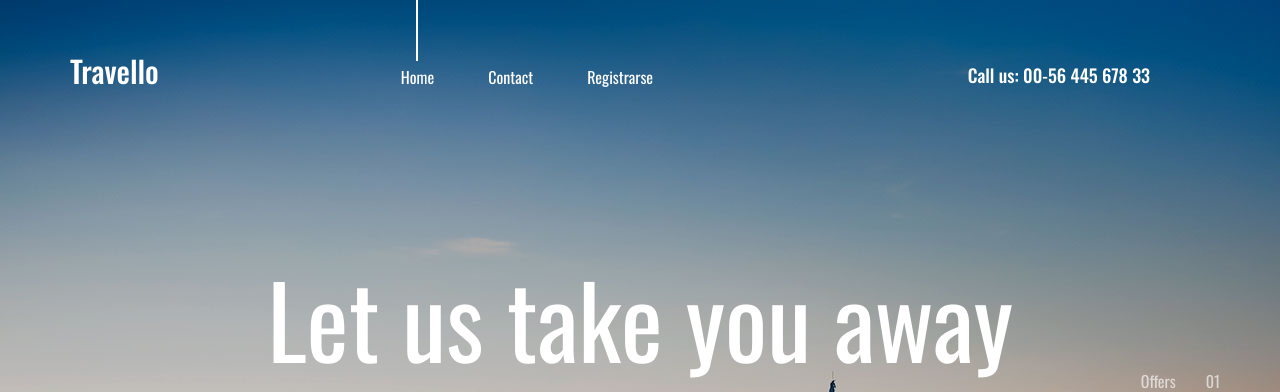
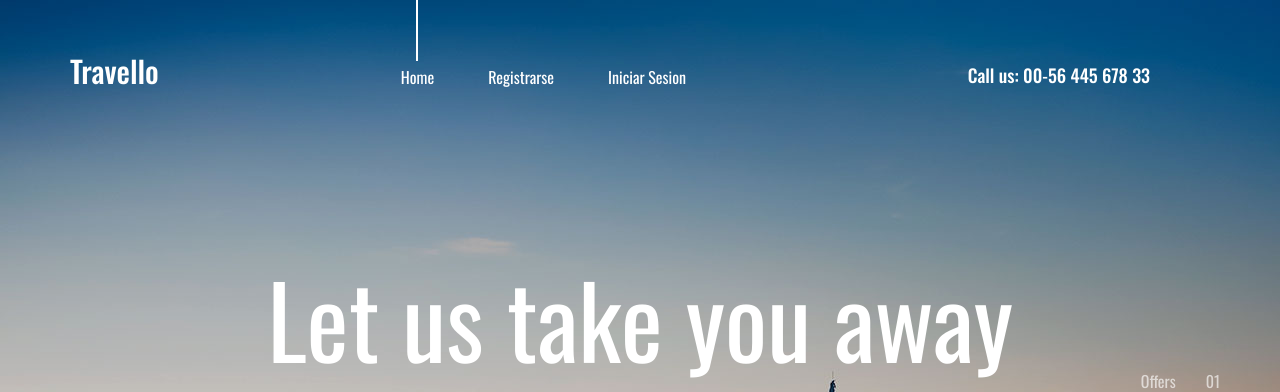
Before and after one commit to MichaelSecarlos/DjangoDestinosTuristicos, a Django app: page / in a window 1280 px wide. Shown: the top 392 px of the page. Run offline with Django 3.2, Linux system fonts and the light colour scheme; tables that the repository leaves empty hold one stand-in row (values such as "Sample post"); grey boxes marked "Sample" are stand-in pictures; some libraries are stand-ins or nearby versions.

Commit message:
Se ha modificado el archivo index.html, para que muestre la informacion de manera dinamica, para el usuario, segun este logueado o no.

```diff
--- a/templates/index.html
+++ b/templates/index.html
@@ -32,8 +32,13 @@
 							<nav class="main_nav">
 								<ul class="d-flex flex-row align-items-start justify-content-start">
 									<li class="active"><a href="index.html">Home</a></li>
-									<li><a href="contact.html">Contact</a></li>
-									<li><a href="cuentas/registro">Registrarse</a></li>
+									{% if user.is_authenticated %}
+										<li>Hello, {{user.first_name}}.</li>
+										<li><a href="cuentas/logout">Cerrar Sesion</a></li>
+									{% else %}
+										<li><a href="cuentas/registro">Registrarse</a></li>
+										<li><a href="cuentas/login">Iniciar Sesion</a></li>
+									{% endif %}
 								</ul>
 							</nav>
 							<div class="header_phone ml-auto">Call us: 00-56 445 678 33</div>
```
